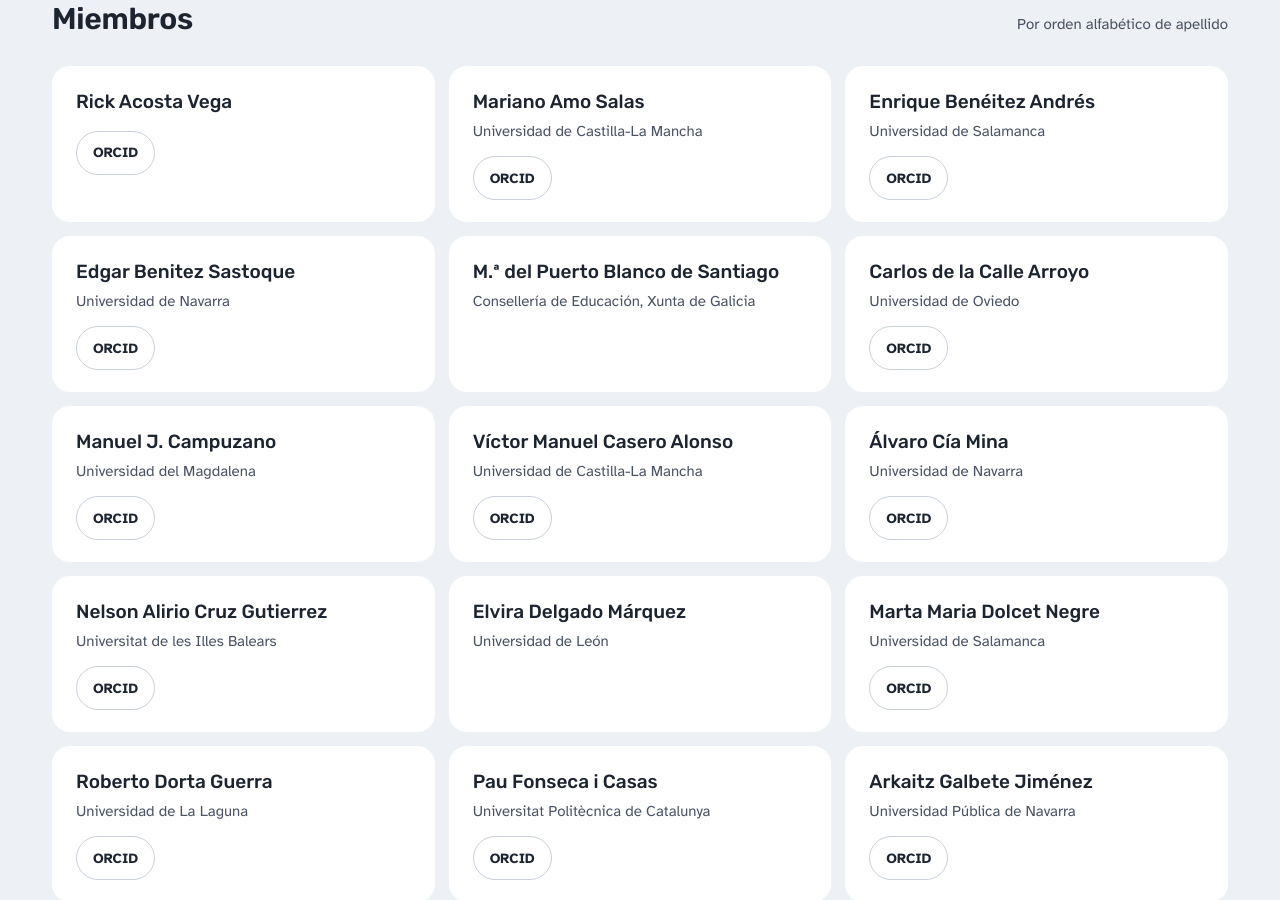
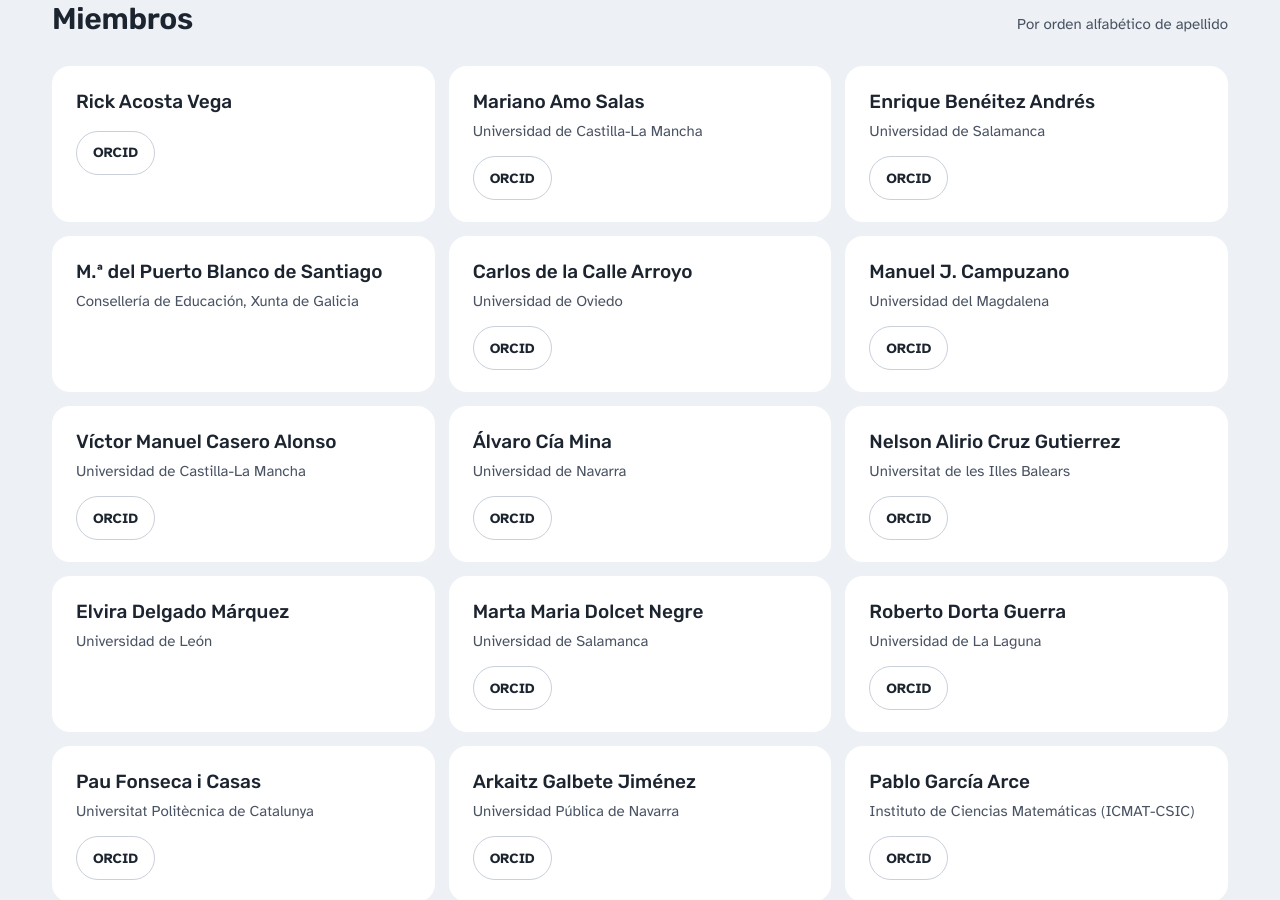
Before and after one commit to OED-Spain/oed-seio, a Jekyll site: the page built from quienes-somos/index.html, in a window 1280 px wide and 900 px high, scrolled down 809 px. Built offline with Jekyll 4.4.1, drawn with Linux system fonts in a browser that asks for light colours.

Commit message:
Quitar a Edgar Benitez Sastoque de la lista de miembros

```diff
--- a/_data/miembros.yml
+++ b/_data/miembros.yml
@@ -27,11 +27,6 @@
   apellidos: Benéitez Andrés
   afiliacion: Universidad de Salamanca
   orcid: 0000-0001-9578-1994
-
-- nombre: Edgar
-  apellidos: Benitez Sastoque
-  afiliacion: Universidad de Navarra
-  orcid: 0000-0001-7632-5109
 
 - nombre: M.ª del Puerto
   apellidos: Blanco de Santiago
```
